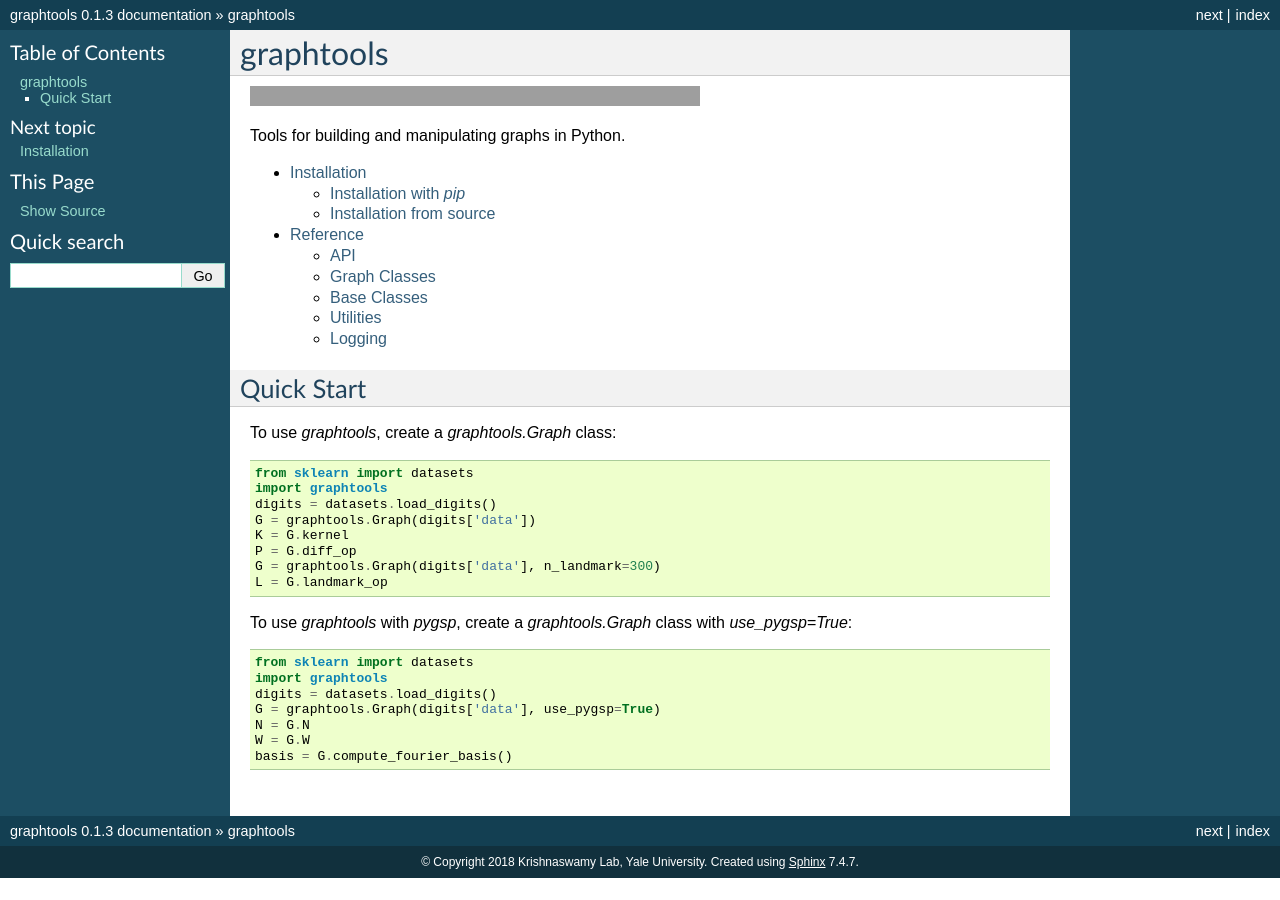
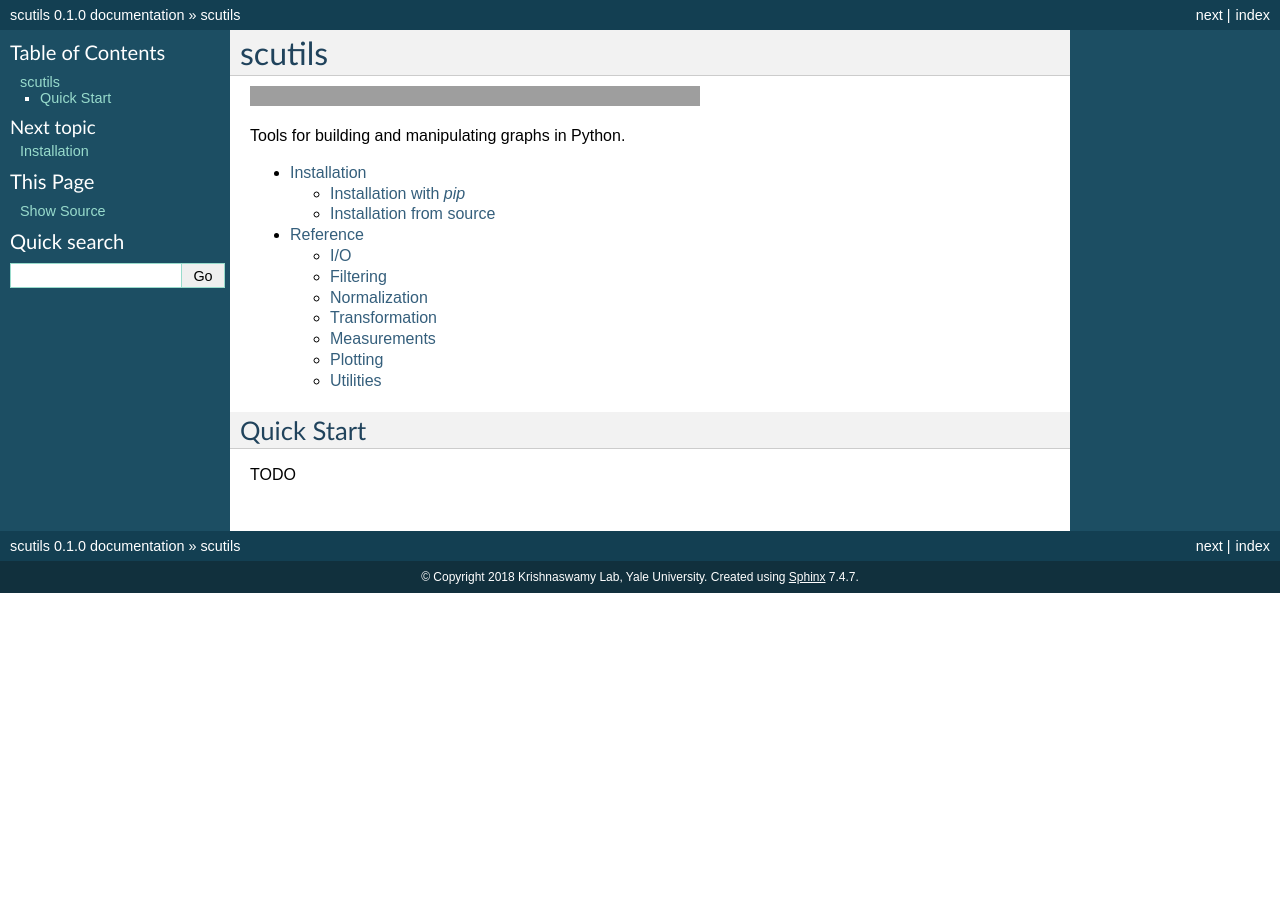
Before and after one commit to KrishnaswamyLab/scprep, a Sphinx documentation site: the page built from python/doc/source/index.rst, in a window 1280 px wide, cut to the strip 0-900 px from the top of the page. Built offline with Sphinx 7.4.7, drawn with Linux system fonts in a browser that asks for light colours; grey boxes are pictures that could not be loaded.

Commit message:
update docs

```diff
--- a/python/doc/source/conf.py
+++ b/python/doc/source/conf.py
@@ -51,7 +51,7 @@ source_suffix = '.rst'
 master_doc = 'index'
 
 # General information about the project.
-project = 'graphtools'
+project = 'scutils'
 copyright = '2018 Krishnaswamy Lab, Yale University'
 author = 'Jay Stanley and Scott Gigante, Krishnaswamy Lab, Yale University'
 
@@ -60,9 +60,9 @@ author = 'Jay Stanley and Scott Gigante, Krishnaswamy Lab, Yale University'
 # built documents.
 #
 # The short X.Y version.
-version = '0.1.3'
+version = '0.1.0'
 # The full version, including alpha/beta/rc tags.
-release = '0.1.3'
+release = '0.1.0'
 
 # The language for content autogenerated by Sphinx. Refer to documentation
 # for a list of supported languages.
@@ -105,7 +105,7 @@ html_static_path = ['ystatic']
 # -- Options for HTMLHelp output ------------------------------------------
 
 # Output file base name for HTML help builder.
-htmlhelp_basename = 'graphtoolsdoc'
+htmlhelp_basename = 'scutilsdoc'
 
 
 # -- Options for LaTeX output ---------------------------------------------
@@ -132,7 +132,7 @@ latex_elements = {
 # (source start file, target name, title,
 #  author, documentclass [howto, manual, or own class]).
 latex_documents = [
-    (master_doc, 'graphtools.tex', 'graphtools Documentation',
+    (master_doc, 'scutils.tex', 'scutils Documentation',
      'Jay Stanley and Scott Gigante, Krishnaswamy Lab, Yale University', 'manual'),
 ]
 
@@ -142,7 +142,7 @@ latex_documents = [
 # One entry per manual page. List of tuples
 # (source start file, name, description, authors, manual section).
 man_pages = [
-    (master_doc, 'graphtools', 'graphtools Documentation',
+    (master_doc, 'scutils', 'scutils Documentation',
      [author], 1)
 ]
 
@@ -153,7 +153,7 @@ man_pages = [
 # (source start file, target name, title, author,
 #  dir menu entry, description, category)
 texinfo_documents = [
-    (master_doc, 'graphtools', 'graphtools Documentation',
-     author, 'graphtools', 'One line description of project.',
+    (master_doc, 'scutils', 'scutils Documentation',
+     author, 'scutils', 'One line description of project.',
      'Miscellaneous'),
 ]
--- a/python/doc/source/index.rst
+++ b/python/doc/source/index.rst
@@ -1,18 +1,18 @@
 ===========================================================================
-graphtools
+scutils
 ===========================================================================
 
 .. raw:: html
 
-    <a href="https://pypi.org/project/graphtools/"><img src="https://img.shields.io/pypi/v/graphtools.svg" alt="Latest PyPi version"></a>
+    <a href="https://pypi.org/project/scutils/"><img src="https://img.shields.io/pypi/v/scutils.svg" alt="Latest PyPi version"></a>
 
 .. raw:: html
 
-    <a href="https://travis-ci.com/KrishnaswamyLab/graphtools"><img src="https://api.travis-ci.com/KrishnaswamyLab/graphtools.svg?branch=master" alt="Travis CI Build"></a>
+    <a href="https://travis-ci.com/KrishnaswamyLab/scutils"><img src="https://api.travis-ci.com/KrishnaswamyLab/scutils.svg?branch=master" alt="Travis CI Build"></a>
 
 .. raw:: html
 
-    <a href="https://graphtools.readthedocs.io/"><img src="https://img.shields.io/readthedocs/graphtools.svg" alt="Read the Docs"></img></a>
+    <a href="https://scutils.readthedocs.io/"><img src="https://img.shields.io/readthedocs/scutils.svg" alt="Read the Docs"></img></a>
 
 .. raw:: html
 
@@ -20,7 +20,7 @@ graphtools
 
 .. raw:: html
 
-    <a href="https://github.com/KrishnaswamyLab/graphtools/"><img src="https://img.shields.io/github/stars/KrishnaswamyLab/graphtools.svg?style=social&label=Stars" alt="GitHub stars"></a>
+    <a href="https://github.com/KrishnaswamyLab/scutils/"><img src="https://img.shields.io/github/stars/KrishnaswamyLab/scutils.svg?style=social&label=Stars" alt="GitHub stars"></a>
 
 Tools for building and manipulating graphs in Python.
 
@@ -33,23 +33,4 @@ Tools for building and manipulating graphs in Python.
 Quick Start
 ===========
 
-To use `graphtools`, create a `graphtools.Graph` class::
-
-    from sklearn import datasets
-    import graphtools
-    digits = datasets.load_digits()
-    G = graphtools.Graph(digits['data'])
-    K = G.kernel
-    P = G.diff_op
-    G = graphtools.Graph(digits['data'], n_landmark=300)
-    L = G.landmark_op
-
-To use `graphtools` with `pygsp`, create a `graphtools.Graph` class with `use_pygsp=True`::
-
-    from sklearn import datasets
-    import graphtools
-    digits = datasets.load_digits()
-    G = graphtools.Graph(digits['data'], use_pygsp=True)
-    N = G.N
-    W = G.W
-    basis = G.compute_fourier_basis()
+TODO
--- a/python/doc/source/reference.rst
+++ b/python/doc/source/reference.rst
@@ -1,28 +1,55 @@
 Reference
 =========
 
-API
+I/O
 ---
 
-.. automodule:: graphtools.api
+.. automodule:: scutils.io
     :members:
     :undoc-members:
     :inherited-members:
     :show-inheritance:
 
-Graph Classes
--------------
+Filtering
+---------
 
-.. automodule:: graphtools.graphs
+.. automodule:: scutils.filter
     :members:
     :undoc-members:
     :inherited-members:
     :show-inheritance:
 
-Base Classes
+Normalization
+-------------
+
+.. automodule:: scutils.normalize
+    :members:
+    :undoc-members:
+    :inherited-members:
+    :show-inheritance:
+
+Transformation
+--------------
+
+.. automodule:: scutils.transform
+    :members:
+    :undoc-members:
+    :inherited-members:
+    :show-inheritance:
+
+Measurements
 ------------
 
-.. automodule:: graphtools.base
+.. automodule:: scutils.measure
+    :members:
+    :undoc-members:
+    :inherited-members:
+    :show-inheritance:
+
+Plotting
+--------
+
+.. automodule:: scutils.plot
     :members:
     :undoc-members:
     :inherited-members:
@@ -31,17 +58,8 @@ Base Classes
 Utilities
 ---------
 
-.. automodule:: graphtools.utils
+.. automodule:: scutils.utils
     :members:
     :undoc-members:
     :inherited-members:
     :show-inheritance:
-
-Logging
--------
-
-.. automodule:: graphtools.logging
-    :members:
-    :undoc-members:
-    :inherited-members:
-    :show-inheritance:
--- a/python/doc/source/requirements.txt
+++ b/python/doc/source/requirements.txt
@@ -1,5 +1,8 @@
 numpy>=1.10.0
 scipy>=0.18.0
-pygsp>=>=0.5.1
 scikit-learn>=0.19.1
 future
+pandas>=0.19.0
+fcsparser
+matplotlib
+tables
```
Also changed, not shown: python/doc/source/installation.rst (+4 -4 lines), 1 other file.
